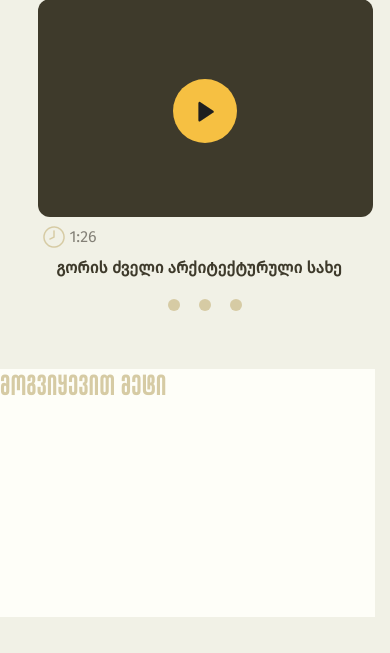
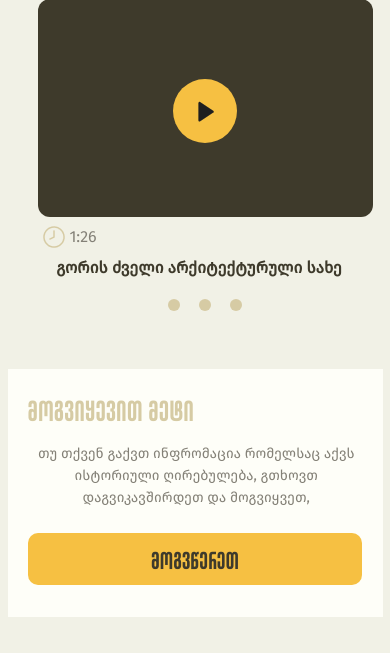
Before and after one commit to cryptical-akira/gorimaps, a Django app: page /1/ in a window 390 px wide. Shown: the part 1985-2638 px from the top of the page. Run offline with Django 4.2, Linux system fonts and the light colour scheme; data comes from the database, SQL or seed files in the repository.

Commit message:
text us mobile

```diff
--- a/gori/templates/index.html
+++ b/gori/templates/index.html
@@ -36,7 +36,7 @@
 	<div class="historydiv">
 		<span class="historyheader">{% t "history_block_header" %}</span>
 		<div class="allstaticmobile" style="display: none;">
-			<span class="allstaticmobiletext">{% t "all_static" %}</span>
+			<a class="allstaticmobiletext" href="{% url 'history' lang=lang %}">{% t "all_static" %}</a>
 		</div><br>
 		<div class="historychild">
 			<img class="historyimg" src="{% static last_post_history.post_img %}">
@@ -61,7 +61,7 @@
 	<div class="culturediv">
 		<span class="cultureheader">{% t "culture_block_header" %}</span>
 		<div class="allstaticmobile" style="display: none;">
-			<span class="allstaticmobiletext">{% t "all_static" %}</span>
+			<a class="allstaticmobiletext" href="{% url 'culture' lang=lang %}">{% t "all_static" %}</a>
 		</div><br>
 		<div class="historychild">
 			<img class="cultureimg" src="{% static last_post_culture.post_img %}">
@@ -124,9 +124,12 @@
 
 		</center>
 	</div>
+	<center>
 	<div class="tellusmoremobile">
-		<span class="tellusmoremobiletext">{% t "tell_us_more" %}</span>
-	</div><br><br>
+		<span class="tellusmoremobiletext">{% t "tell_us_more" %}</span><br><br><br>
+		<span class="tellusmoremobiletextinfo">თუ თქვენ გაქვთ ინფრომაცია რომელსაც აქვს ისტორიული ღირებულება, გთხოვთ დაგვიკავშირდეთ და მოგვიყვეთ,</span><br>
+		<div class="tellusmorebuttonmobile">მოგვწერეთ</div>
+	</div></center><br><br>
 </div>
 
 
--- a/static/css/IIblock.css
+++ b/static/css/IIblock.css
@@ -462,11 +462,57 @@ color: #3E3A2B;
 }
 
  @media only screen and (max-width: 1330px) {
+
+ 	.tellusmorebuttonmobile{
+flex-direction: row;
+justify-content: center;
+align-items: center;
+padding: 16px 36px;
+gap: 10px;
+display: block;
+margin-top: 92px;
+width: 70%;
+
+font-family: 'LGVAnastasia';
+font-style: normal;
+font-weight: 400;
+font-size: 32px;
+line-height: 20px;
+
+/* or 62% */
+text-align: center;
+
+color: #3E3A2B;
+
+background: #F6C042;
+border-radius: 10px;
+ 	}
+ 	.tellusmoremobiletextinfo{
+ 		width: 90%;
+height: 66px;
+margin-top: 16px;
+display: block;
+margin-left: 20px;
+float: left;
+
+font-family: 'FiraGO';
+font-style: normal;
+font-weight: 400;
+font-size: 14px;
+line-height: 22px;
+
+/* or 157% */
+
+color: #848177;
+ 	}
  	.tellusmoremobiletext{
  		/* მოგვიყევით მეტი */
 width: auto;
 height: 32px;
 float: left;
+display: block;
+margin-top: 26px;
+margin-left: 20px;
 
 font-family: 'LGVAnastasia';
 font-style: normal;
@@ -758,6 +804,7 @@ border-radius: 6px;
 height: 14px;
 display: block !important;
 
+text-decoration: none;
 font-family: 'LGVAnastasia';
 font-style: normal;
 font-weight: 400;
```
